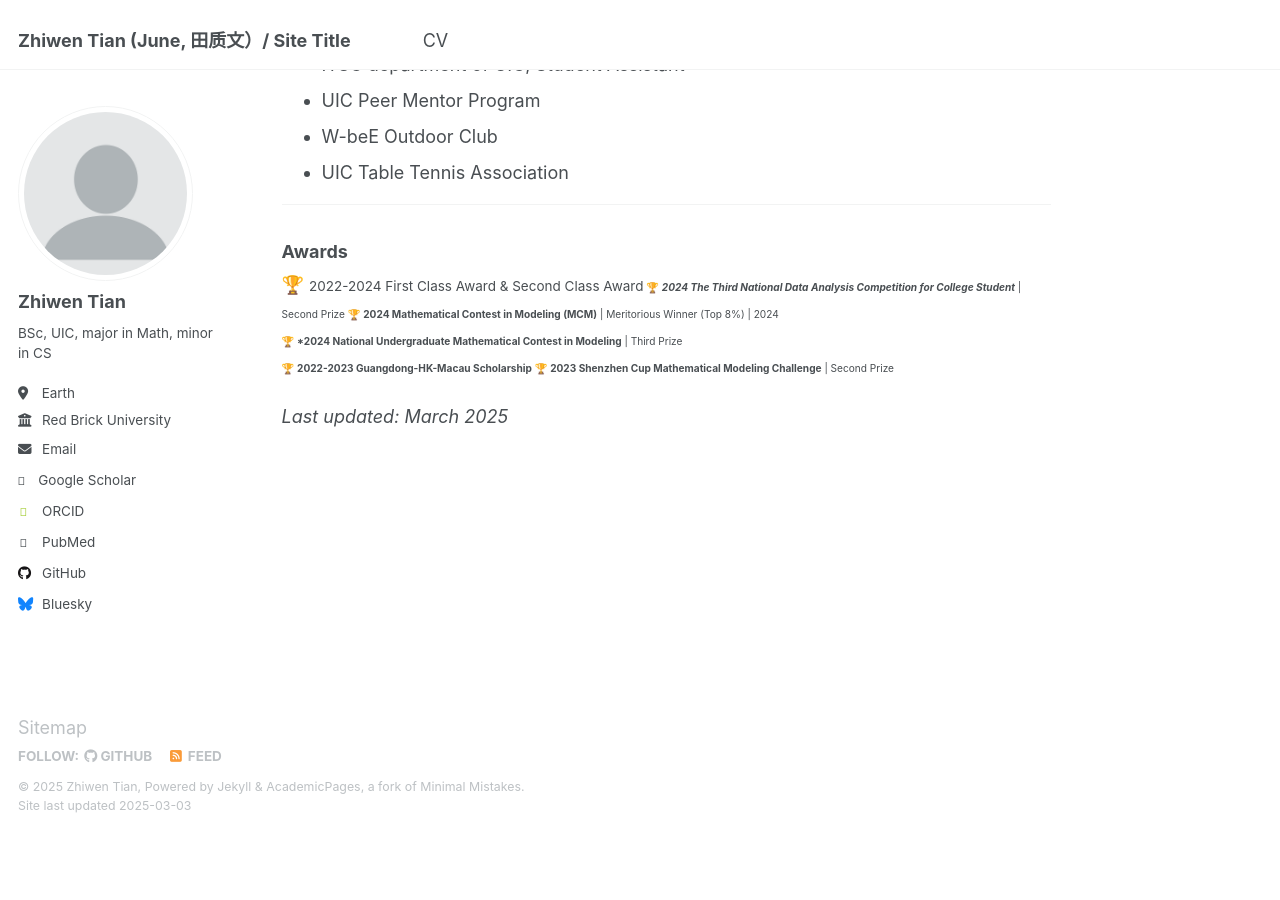
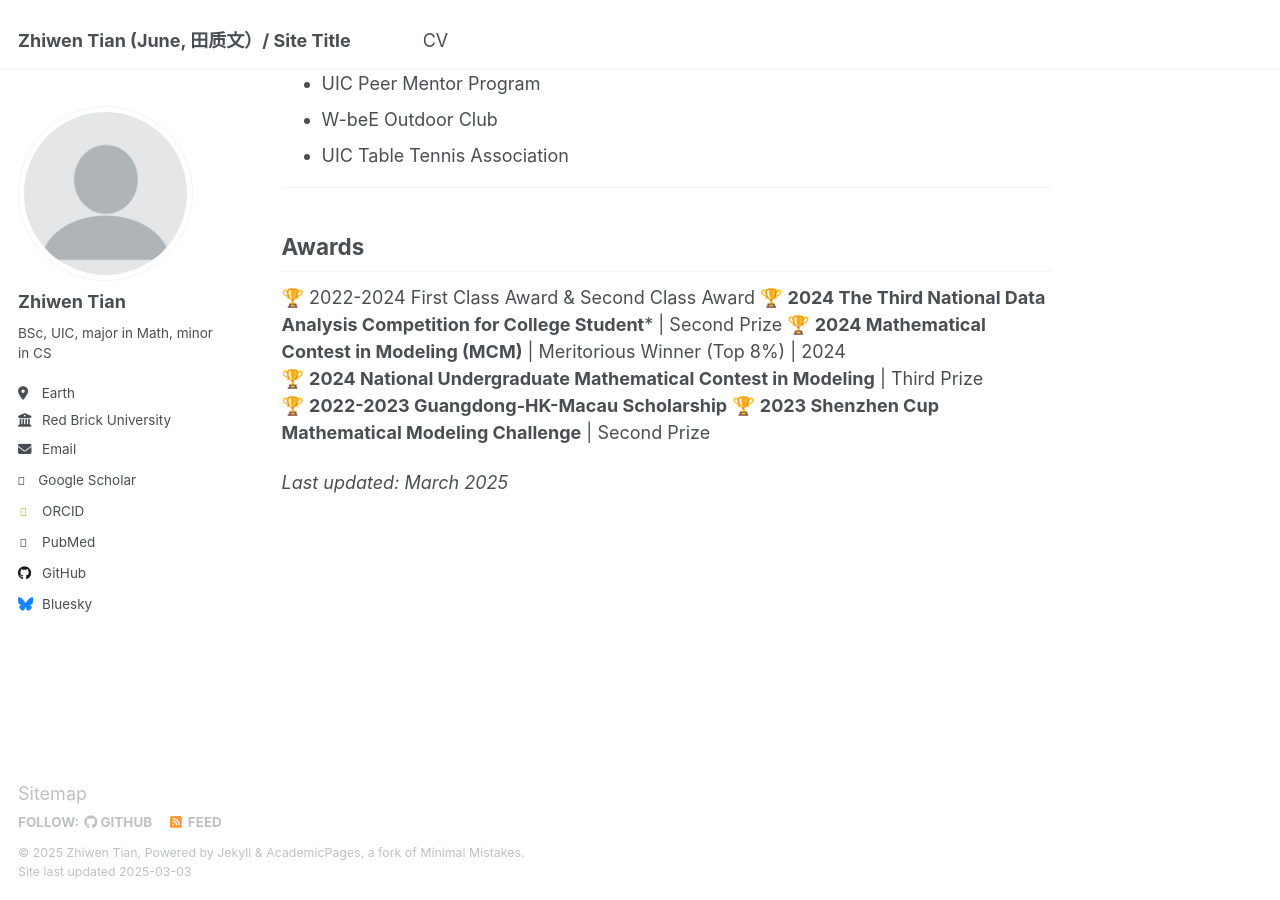
Before and after one commit to Orange1207/Orange1207.github.io, a Jekyll site: the page built from _pages/about.md, in a window 1280 px wide and 900 px high, scrolled down 1060 px. Built offline with Jekyll 4.4.1, drawn with Linux system fonts in a browser that asks for light colours; some web fonts are replaced; before the commit the page ends 1893 px from its top, so only the background shows below that.

```diff
--- a/_pages/about.md
+++ b/_pages/about.md
@@ -6,42 +6,38 @@ redirect_from:
   - /about/
   - /about.html
 ---
-## About me
-### Education
+About me
+## Education
 **Beijing Normal University-Hong Kong Baptist University United International College (UIC)**
 *Sept 2022 – June 2026 (Expected)*
-- BSc：Major in Applied Mathematics | GPA: 3.79/4.0 (Rank 2)
-- BSc：Minor in Computer Science and Technology
+* BSc：Major in Applied Mathematics | GPA: 3.79/4.0 (Rank 2)
+* BSc：Minor in Computer Science and Technology
 
 ---
 
-### Research Experience
+## Research Experience
 * **Multiscale Stochastic Modeling of Cell Carcinogenesis Evolution**
   *Team Member (Mentor:Prof. Jianglun Wu) | Feb 2025 – Present*
-
 * **Fluid Mechanical Study of Rotation-induced Traumatic Brain Injury**
   *Research Assistant (Dr. Jiaqi Zhang) | Feb 2025 – Present*
-
 * **Olympic Intelligent Archery Equipment Development**
   *Research Assistant (Dr. Jiaqi Zhang) | June 2024 – Oct 2024*
 
 
 ---
 
-### Project Experience
+## Project Experience
 * **2020 U.S. Election Sentiment Analysis**
   *Core Member* | Nov 2024
-
 * **Analysis of Regional Medical Resource Allocation in China**
   *Core Member* | Sept 2024
-
 * **Sex Ratio Effects on Lamprey Ecosystem Dynamics**
   *Core Member* | Feb 2024
 
 
 ---
 
-### Extracurricular Experience
+## Extracurricular Experience
 - ITSC department of UIC, Student Assistant
 - UIC Peer Mentor Program
 - W-beE Outdoor Club
@@ -50,11 +46,11 @@ redirect_from:
 
 ---
 
-### Awards
-🏆 <small>2022-2024 First Class Award & Second Class Award<small>
-🏆 ***2024 The Third National Data Analysis Competition for College Student*** | Second Prize
+## Awards
+🏆 2022-2024 First Class Award & Second Class Award
+🏆 **2024 The Third National Data Analysis Competition for College Student*** | Second Prize
 🏆 **2024 Mathematical Contest in Modeling (MCM)** | Meritorious Winner (Top 8%) | 2024
-🏆 ***2024 National Undergraduate Mathematical Contest in Modeling** | Third Prize
+🏆 **2024 National Undergraduate Mathematical Contest in Modeling** | Third Prize
 🏆 **2022-2023 Guangdong-HK-Macau Scholarship**
 🏆 **2023 Shenzhen Cup Mathematical Modeling Challenge** | Second Prize
 
```
